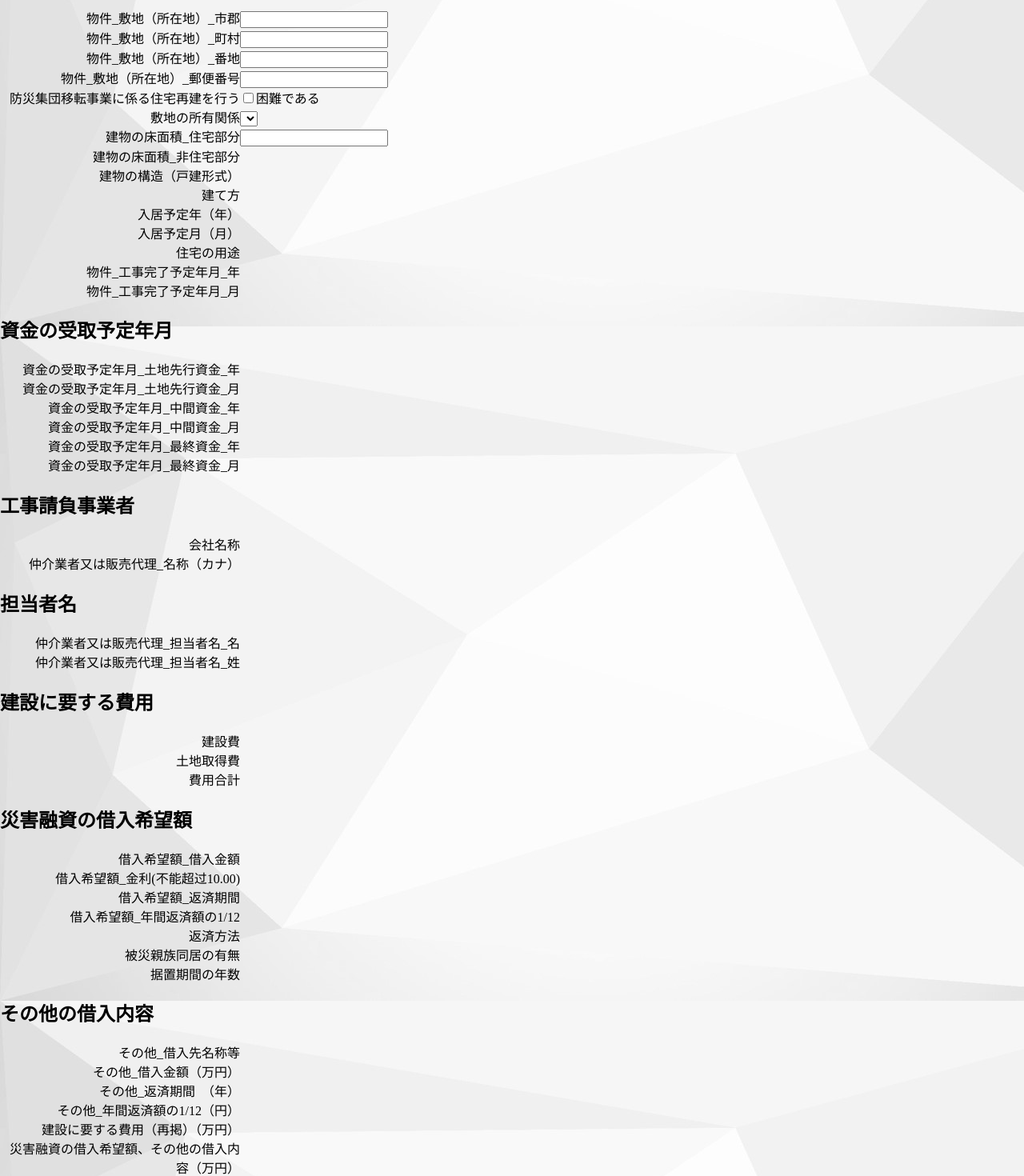
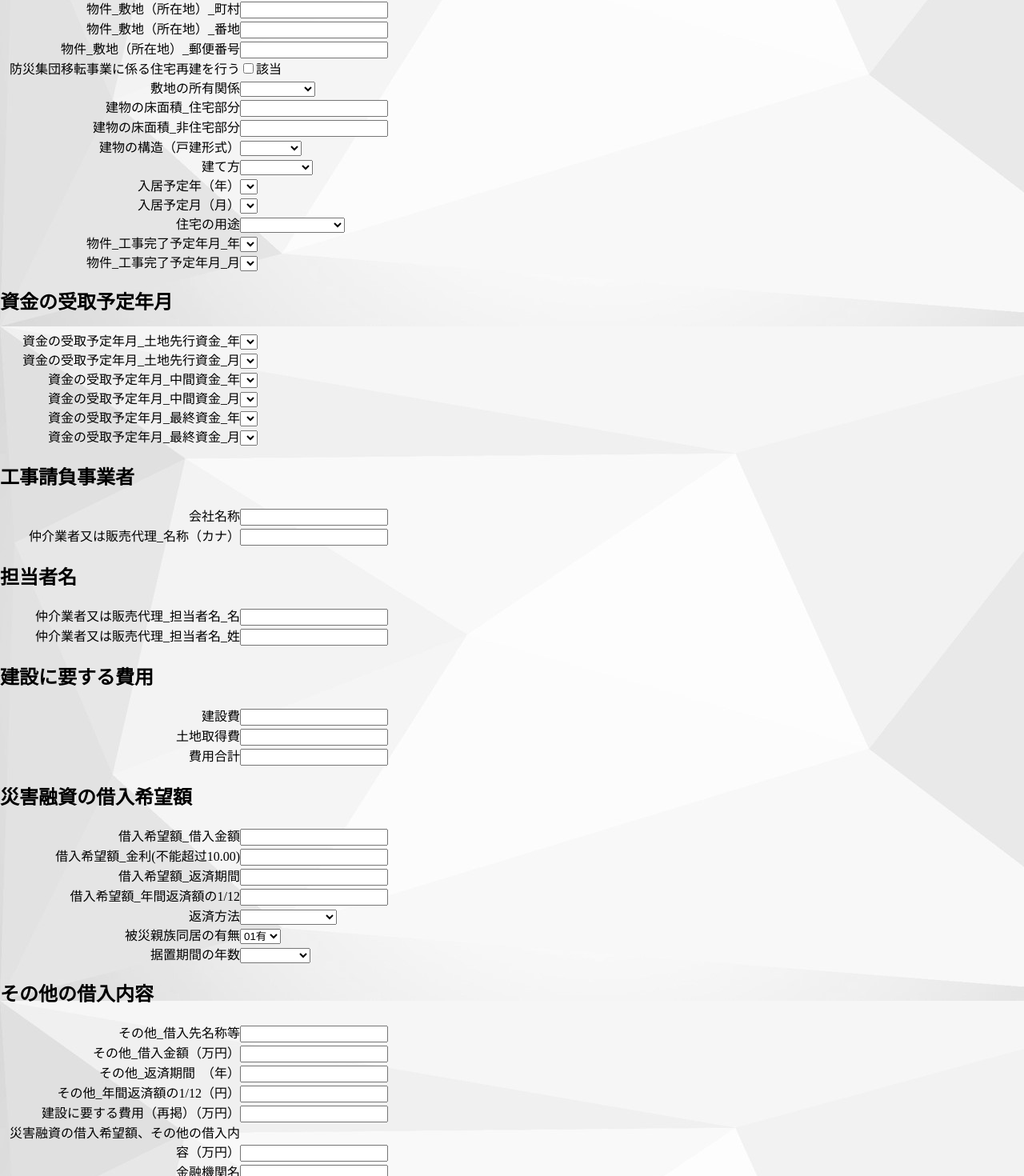
Before and after one commit to RigHakiko/20230214_SaiGaiYuShi_vue_copy_from_github02, a Vue app in the folder 20230208_01_project_vue2_cli_01/: page /Content03 in a window 1280 px wide. Shown: the part 435-1905 px from the top of the page at 80% size. Built offline with nearby package versions, Linux system fonts and the light colour scheme.

Commit message:
弄了各个输入, 弄了v-model, 加了value, 弄了select的显示文字, 加了next方法

```diff
--- a/20230208_01_project_vue2_cli_01/src/components/Content03.vue
+++ b/20230208_01_project_vue2_cli_01/src/components/Content03.vue
@@ -10,8 +10,8 @@
                 <label class="description">被災住宅の種類</label>
                 <div class="kiho">
                     <select v-model="buildingZhy.dbHisaijutakuShurui">
-                        <option>マイホーム</option>
-                        <option>賃貸住宅</option>
+                        <option value="マイホーム">マイホーム</option>
+                        <option value="賃貸住宅">賃貸住宅</option>
                     </select>
                 </div>
             </div>
@@ -19,9 +19,9 @@
                 <label class="description">被災住宅の所有等</label>
                 <div class="kiho">
                     <select v-model="buildingZhy.dbHisaijutakuShoyuu">
-                        <option>申込本人が所有している</option>
-                        <option>申込本人が借りている</option>
-                        <option>上記以外</option>
+                        <option value="申込本人が所有している">申込本人が所有している</option>
+                        <option value="申込本人が借りている">申込本人が借りている</option>
+                        <option value="上記以外">上記以外</option>
                     </select>
                 </div>
             </div>
@@ -29,13 +29,14 @@
                 <label class="description">被害状況</label>
                 <div class="kiho">
                     <select v-model="buildingZhy.dbHigaiJokyo">
-                        <option>01全壊</option>
-                        <option>02大規模半壊</option>
-                        <option>03半壊</option>
-                        <option>04避難指示あり</option>
+                        <option value="01全壊">01全壊</option>
+                        <option value="02大規模半壊">02大規模半壊</option>
+                        <option value="03半壊">03半壊</option>
+                        <option value="04避難指示あり">04避難指示あり</option>
                     </select>
                 </div>
             </div>
+            <!-- 用于拷贝用
             <div>
                 <label class="description"></label>
                 <div class="kiho">
@@ -47,6 +48,8 @@
                     </select>
                 </div>
             </div>
+             -->
+
             <div>
                 <label class="description">被災住宅の修理が不能又は困難である</label>
                 <div class="kiho">
@@ -64,7 +67,7 @@
             <div>
                 <label class="description">敷地の面積（㎡）</label>
                 <div class="kiho">
-                    <input type="text" v-model="buildingZhy.dbBukken_Menseki"/>
+                    <input type="number" v-model="buildingZhy.dbBukken_Menseki"/>
                 </div>
             </div>
             <div>
@@ -78,18 +81,20 @@
                     </select>
                 </div>
             </div>
-            <div>
+<!-- 拷贝用的代码
+                <div>
                 <label class="description"></label>
                 <div class="kiho">
 
                 </div>
             </div>
+ -->
 
 
             <div>
                 <label class="description">物件_敷地（所在地）_市郡</label>
-                <div class="kiho">
-                    <input type="text" >
+                <div class="kiho"  >
+                    <input type="text" v-model="buildingZhy.dbBukkenAddressShigun" >
                 </div>
             </div>
 
@@ -97,7 +102,7 @@
                 <label class="description">物件_敷地（所在地）_町村</label>
                 <div class="kiho">
 
-                    <input type="text" />
+                    <input type="text" v-model="buildingZhy.dbBukkenAddressChoson"/>
                 </div>
                 </div>
             </div>
@@ -106,13 +111,13 @@
                 <label class="description">物件_敷地（所在地）_番地</label>
                 <div class="kiho">
 
-                    <input type="text" />
+                    <input type="text" v-model="buildingZhy.aplBukkenAddressBanchi"/>
                 </div>
 
             <div>
                 <label class="description">物件_敷地（所在地）_郵便番号</label>
                 <div class="kiho">
-                    <input type="text" />
+                    <input type="text" v-model="buildingZhy.aplBukkenAddressPostCode3" />
                 </div>
             </div>
 
@@ -128,7 +133,7 @@
             <div>
                 <label class="description">防災集団移転事業に係る住宅再建を行う</label>
                 <div class="kiho">
-                    <input type="checkbox" value="該当" v-model="buildingZhy.dbBousaiSyudanItenJigyo" />困難である
+                    <input type="checkbox" value="該当" v-model="buildingZhy.dbBousaiSyudanItenJigyo" />該当
 
                 </div>
             </div>
@@ -136,7 +141,53 @@
             <div>
                 <label class="description">敷地の所有関係</label>
                 <div class="kiho">
-                    <select v-model="buildingZhy">
+                    <select v-model="buildingZhy.dbBukkenShikichiNoShoyuKankei">
+                        <option value="01 所有権">01 所有権</option>
+                        <option value="02 地上権">02 地上権</option>
+                        <option value="03 賃貸借">03 賃貸借</option>
+                        <option value="04 使用貸借">04 使用貸借</option>
+                    </select>
+                </div>
+            </div>
+            <div>
+                <label class="description">建物の床面積_住宅部分</label>
+                <div class="kiho">
+                    <input type="number" v-model="buildingZhy.dbBukken_Tatemono_Jutaku"/>
+                </div>
+            </div>
+            <div>
+                <label class="description">建物の床面積_非住宅部分</label>
+                <div class="kiho">
+                    <input type="number" v-model="buildingZhy.dbBukken_Tatemono_HiJutaku"/>
+
+                </div>
+            </div>
+            <div>
+                <label class="description">建物の構造（戸建形式）</label>
+                <div class="kiho">
+                    <select v-model="buildingZhy.dbBukken_Kozo">
+                        <option value="01木作">01木作</option>
+                        <option value="02耐火">02耐火</option>
+                        <option value="03準耐火">03準耐火</option>
+                    </select>
+                </div>
+            </div>
+            <div>
+                <label class="description">建て方</label>
+                <div class="kiho">
+                    <select v-model="buildingZhy.dbBukken_TatekataKodateKeishiki">
+                        <option value="01一戸建て">01一戸建て</option>
+                        <option value="02連続建て">02連続建て</option>
+                        <option value="03重ね建て">03重ね建て</option>
+                        <option value="04共同建て">04共同建て</option>
+                    </select>
+                </div>
+            </div>
+            <div>
+                <label class="description">入居予定年（年）</label>
+                <div class="kiho">
+                    <select v-model="buildingZhy.dbNyukyoYoteiDateYear">
+                        <option></option>
                         <option></option>
                         <option></option>
                         <option></option>
@@ -145,57 +196,64 @@
                 </div>
             </div>
             <div>
-                <label class="description">建物の床面積_住宅部分</label>
-                <div class="kiho">
-                    <input type="number" />
-                </div>
-            </div>
-            <div>
-                <label class="description">建物の床面積_非住宅部分</label>
-                <div class="kiho">
-
-                </div>
-            </div>
-            <div>
-                <label class="description">建物の構造（戸建形式）</label>
-                <div class="kiho">
-
-                </div>
-            </div>
-            <div>
-                <label class="description">建て方</label>
-                <div class="kiho">
-
-                </div>
-            </div>
-            <div>
-                <label class="description">入居予定年（年）</label>
-                <div class="kiho">
-
-                </div>
-            </div>
-            <div>
                 <label class="description">入居予定月（月）</label>
                 <div class="kiho">
-
+                    <select v-model="buildingZhy.dbNyukyoYoteiDateMonth">
+                        <option></option>
+                        <option></option>
+                        <option></option>
+                        <option></option>
+                        <option></option>
+                        <option></option>
+                        <option></option>
+                        <option></option>
+                        <option></option>
+                        <option></option>
+                        <option></option>
+                        <option></option>
+                    </select>
                 </div>
             </div>
             <div>
                 <label class="description">住宅の用途</label>
                 <div class="kiho">
-
+                    <select v-model="buildingZhy.dbJutakuYoto">
+                        <option value="01自ら居住する">01自ら居住する</option>
+                        <option value="02親族が居住する">02親族が居住する</option>
+                        <option value="03賃貸住宅">03賃貸住宅</option>
+                        <option value="04その他">04その他</option>
+                    </select>
                 </div>
             </div>
             <div>
                 <label class="description">物件_工事完了予定年月_年</label>
                 <div class="kiho">
-
+                    <select v-model="buildingZhy.dbBukken_KojiKanryoDate_Year">
+                        <option></option>
+                        <option></option>
+                        <option></option>
+                        <option></option>
+                        <option></option>
+                    </select>
                 </div>
             </div>
             <div>
                 <label class="description">物件_工事完了予定年月_月</label>
                 <div class="kiho">
-
+                    <select v-model="buildingZhy.dbBukken_KojiKanryoDate_Month">
+                        <option></option>
+                        <option></option>
+                        <option></option>
+                        <option></option>
+                        <option></option>
+                        <option></option>
+                        <option></option>
+                        <option></option>
+                        <option></option>
+                        <option></option>
+                        <option></option>
+                        <option></option>
+                    </select>
                 </div>
             </div>
         </div>
@@ -204,38 +262,94 @@
             <div>
                 <label class="description">資金の受取予定年月_土地先行資金_年</label>
                 <div class="kiho">
-
+                    <select v-model="buildingZhy.dbShikinDateTochiShikinYear">
+                        <option></option>
+                        <option></option>
+                        <option></option>
+                        <option></option>
+                        <option></option>
+                    </select>
                 </div>
             </div>
             <div>
                 <label class="description">資金の受取予定年月_土地先行資金_月</label>
                 <div class="kiho">
-
+                    <select v-model="buildingZhy.dbShikinDateTochiShikinMonth">
+                        <option></option>
+                        <option></option>
+                        <option></option>
+                        <option></option>
+                        <option></option>
+                        <option></option>
+                        <option></option>
+                        <option></option>
+                        <option></option>
+                        <option></option>
+                        <option></option>
+                        <option></option>
+                    </select>
                 </div>
             </div>
 
             <div>
                 <label class="description">資金の受取予定年月_中間資金_年</label>
                 <div class="kiho">
-
+                    <select v-model="buildingZhy.dbShikinDateChukanShikinYear">
+                        <option></option>
+                        <option></option>
+                        <option></option>
+                        <option></option>
+                    </select>
                 </div>
             </div>
             <div>
                 <label class="description">資金の受取予定年月_中間資金_月</label>
                 <div class="kiho">
-
+                    <select v-model="buildingZhy.dbShikinDateChukanShikinMonth">
+                        <option></option>
+                        <option></option>
+                        <option></option>
+                        <option></option>
+                        <option></option>
+                        <option></option>
+                        <option></option>
+                        <option></option>
+                        <option></option>
+                        <option></option>
+                        <option></option>
+                        <option></option>
+                    </select>
                 </div>
             </div>
             <div>
                 <label class="description">資金の受取予定年月_最終資金_年</label>
                 <div class="kiho">
-
+                    <select v-model="buildingZhy.dbShikinDateSaishuShikinYear">
+                        <option></option>
+                        <option></option>
+                        <option></option>
+                        <option></option>
+                        <option></option>
+                    </select>
                 </div>
             </div>
             <div>
                 <label class="description">資金の受取予定年月_最終資金_月</label>
                 <div class="kiho">
-
+                    <select v-model="buildingZhy.dbShikinDateSaishuShikinMonth">
+                         <option></option>
+                        <option></option>
+                        <option></option>
+                        <option></option>
+                        <option></option>
+                        <option></option>
+                        <option></option>
+                        <option></option>
+                        <option></option>
+                        <option></option>
+                        <option></option>
+                        <option></option>
+                    </select>
                 </div>
             </div>
         </div>
@@ -244,13 +358,13 @@
             <div>
                 <label class="description">会社名称</label>
                 <div class="kiho">
-
+                    <input type="text" v-model="buildingZhy.dbKariireIninKaishaName" />
                 </div>
             </div>
             <div>
                 <label class="description">仲介業者又は販売代理_名称（カナ）</label>
                 <div class="kiho">
-
+                    <input type="text" v-model="buildingZhy.dbChukaiHanbaiNameKana" />
                 </div>
             </div>
         </div>
@@ -259,13 +373,13 @@
             <div>
                 <label class="description">仲介業者又は販売代理_担当者名_名</label>
                 <div class="kiho">
-
+                    <input type="text" v-model="buildingZhy.dbChukaiHanbaiTantoshaNameMei" />
                 </div>
             </div>
             <div>
                 <label class="description">仲介業者又は販売代理_担当者名_姓</label>
                 <div class="kiho">
-
+                    <input type="text" v-model="buildingZhy.dbChukaiHanbaiTantoshaNameSei"/>
                 </div>
             </div>
         </div>
@@ -274,19 +388,19 @@
             <div>
                 <label class="description">建設費</label>
                 <div class="kiho">
-
+                    <input type="number" v-model="buildingZhy.dbHiyouKensetsuHi" />
                 </div>
             </div>
             <div>
                 <label class="description">土地取得費</label>
                 <div class="kiho">
-
+                    <input type="number" v-model="buildingZhy.dbHiyouTochiSyotokuHi"  />
                 </div>
             </div>
             <div>
                 <label class="description">費用合計</label>
                 <div class="kiho">
-
+                    <input type="number"  v-model="buildingZhy.dbHiyouTotal" />
                 </div>
             </div>
         </div>
@@ -295,43 +409,55 @@
             <div>
                 <label class="description">借入希望額_借入金額</label>
                 <div class="kiho">
-
+                    <input type="number" v-model="buildingZhy.dbKariireGakuKingaku"  />
                 </div>
             </div>
             <div>
                 <label class="description">借入希望額_金利(不能超过10.00)</label>
                 <div class="kiho">
-
+                    <input type="number"  v-model="buildingZhy.dbKariireGakuKinri" />
                 </div>
             </div>
             <div>
                 <label class="description">借入希望額_返済期間</label>
                 <div class="kiho">
-
+                    <input type="number"  v-model="buildingZhy.dbKariireGakuHensaiKikan" />
                 </div>
             </div>
             <div>
                 <label class="description">借入希望額_年間返済額の1/12</label>
                 <div class="kiho">
-
+                    <input type="number" v-model="buildingZhy.bKariireGakuNenHensai12No1"  />
                 </div>
             </div>
             <div>
                 <label class="description">返済方法</label>
                 <div class="kiho">
-
+                    <select v-model="buildingZhy.dbHensaiHouhou">
+                        <option value="01 元利均等返済">01 元利均等返済</option>
+                        <option value="02 元金均等返済">02 元金均等返済</option>
+                    </select>
                 </div>
             </div>
             <div>
                 <label class="description">被災親族同居の有無</label>
                 <div class="kiho">
-
+                    <select v-model="buildingZhy.dbHisaiShinzokuDokyoAri">
+                        <option value="">01有</option>
+                        <option value="">02無</option>
+                    </select>
                 </div>
             </div>
             <div>
                 <label class="description">据置期間の年数</label>
                 <div class="kiho">
-
+                    <select v-model="buildingZhy.dbSueokiKikanNoNensu">
+                        <option value="01">01:1年</option>
+                        <option value="02">02:2年</option>
+                        <option value="03">03:3年</option>
+                        <option value="04">04:4年</option>
+                        <option value="05">05:5年以上</option>
+                    </select>
                 </div>
             </div>
         </div>
@@ -340,54 +466,55 @@
             <div>
                 <label class="description">その他_借入先名称等</label>
                 <div class="kiho">
-
+                    <input type="text"  v-model="buildingZhy.dbSonotaName" />
                 </div>
             </div>
             <div>
                 <label class="description">その他_借入金額（万円）</label>
                 <div class="kiho">
-
+                    <input type="number" v-model="buildingZhy.dbSonotaKingaku"  />
                 </div>
             </div>
             <div>
                 <label class="description">その他_返済期間　（年）</label>
                 <div class="kiho">
-
+                    <input type="number"  v-model="buildingZhy.dbSonotaHensaiKikan" />
                 </div>
             </div>
             <div>
                 <label class="description">その他_年間返済額の1/12（円）</label>
                 <div class="kiho">
-
+                    <input type="number"  v-model="buildingZhy.dbSonotaNenHensai12No1" />
                 </div>
             </div>
             <div>
                 <label class="description">建設に要する費用（再掲）（万円）</label>
                 <div class="kiho">
-
+                    <input type="number"  v-model="buildingZhy.dbHiyouTotal" />
                 </div>
             </div>
             <div>
                 <label class="description">災害融資の借入希望額、その他の借入内容（万円）</label>
                 <div class="kiho">
-
+                    <input type="number"  v-model="buildingZhy.dbSogoKingaku" />
                 </div>
             </div>
             <div>
                 <label class="description">金融機関名</label>
                 <div class="kiho">
-
+                    <input type="text" v-model="buildingZhy.dbKinyuKikanName"  />
                 </div>
             </div>
             <div>
                 <label class="description">支店名</label>
                 <div class="kiho">
-
+                    <input type="text"  v-model="buildingZhy.dbShitemName" />
                 </div>
             </div>
         </div>
         <!-- <div>{{ num }}</div> -->
         <button @click="tmp()"></button>
+        <button @click="next()"></button>
     </div>
 </template>
 <script>
@@ -495,6 +622,10 @@ export default {
             console.log(this.num)
             num = 3;
             console.log(this.num)
+        },
+        next(){
+            axios.post("http://localhost:8813/BuildingZhy/save", this.buildingZhy);
+            console.log(this.buildingZhy);
         }
 
 
```
